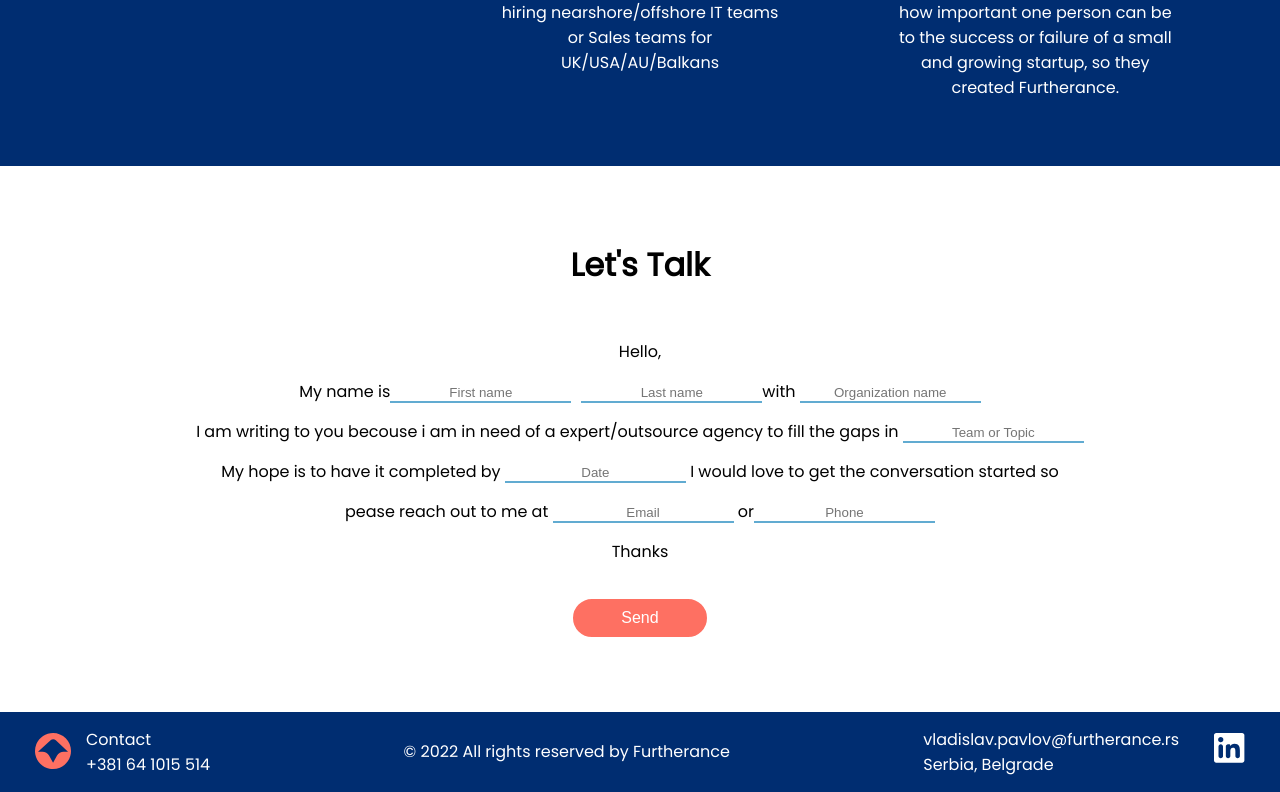
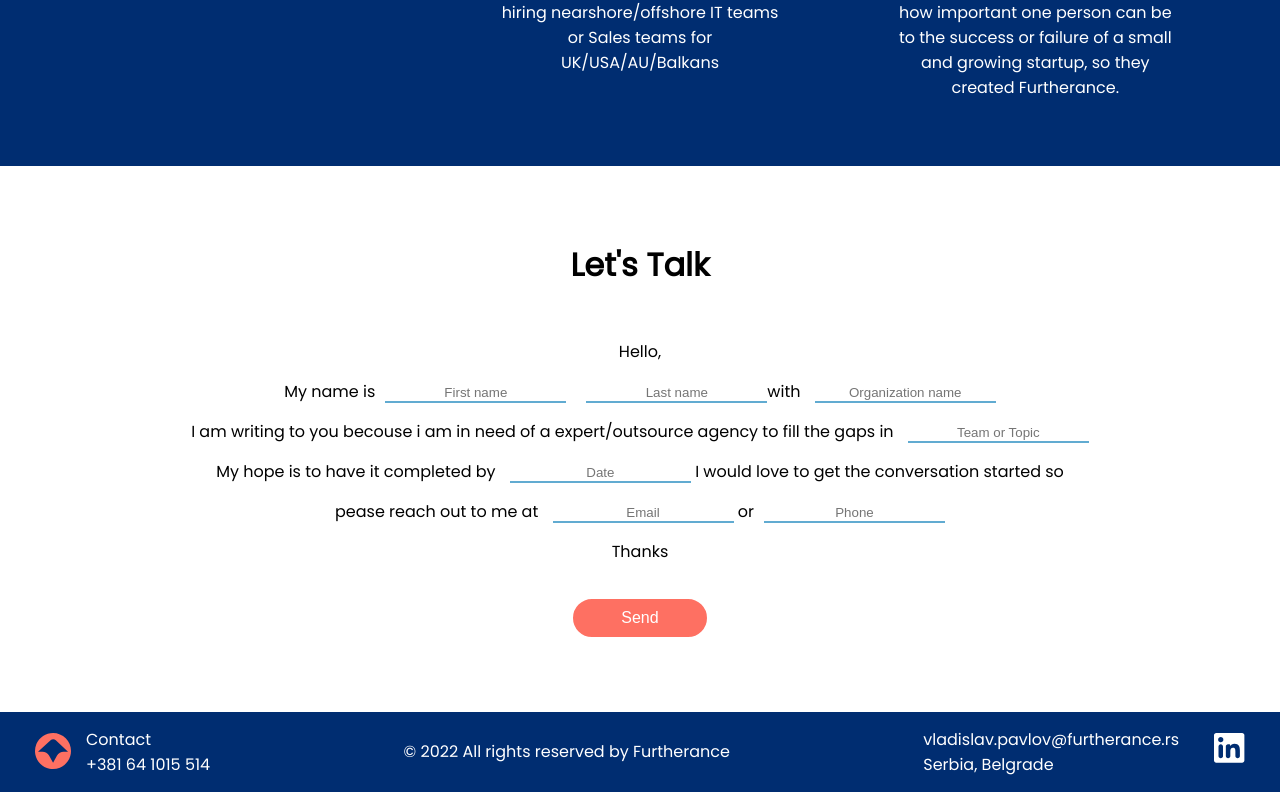
Before and after one commit to nikola3797/furtherance, a Next.js app: page / in a window 1280 px wide. Shown: the part 3616-4408 px from the top of the page. Built offline with nearby package versions, Linux system fonts and the light colour scheme.

Commit message:
firebase setup

```diff
--- a/components/LetsTalk/index.js
+++ b/components/LetsTalk/index.js
@@ -1,5 +1,6 @@
 import styles from '../../styles/Home.module.css';
 import {useState} from 'react';
+import axios from 'axios';
 
 
 const LetsTalk = () => {
@@ -15,17 +16,15 @@ const LetsTalk = () => {
 
     const onSubmit = () => {
         event.preventDefault();
-        console.log(
-            {
+        axios.post('https://furtherance-e711d-default-rtdb.firebaseio.com/korisnici.json',{
             firstName,
             lastName,
             email,
             phone,
             team,
             organizationName,
-                date,
-            }
-        )
+            date
+        });
         setDate('');
         setEmail('');
         setFirstName('');
--- a/package.json
+++ b/package.json
@@ -8,6 +8,7 @@
     "start": "NODE_ENV=production node server.js"
   },
   "dependencies": {
+    "axios": "^0.27.2",
     "next": "12.1.1",
     "react": "17.0.2",
     "react-archer": "^3.3.0",
--- a/styles/Home.module.css
+++ b/styles/Home.module.css
@@ -318,6 +318,7 @@
   border-right: none;
   border-left: none;
   border-bottom: 2px solid #61ABD1;
+  margin-left: 10px;
 }
 
 .input:focus {
```
Also changed, not shown: 2 other files (tests, documents, lock files or other folders). Lines whose indentation alone changed are shown as unchanged.
